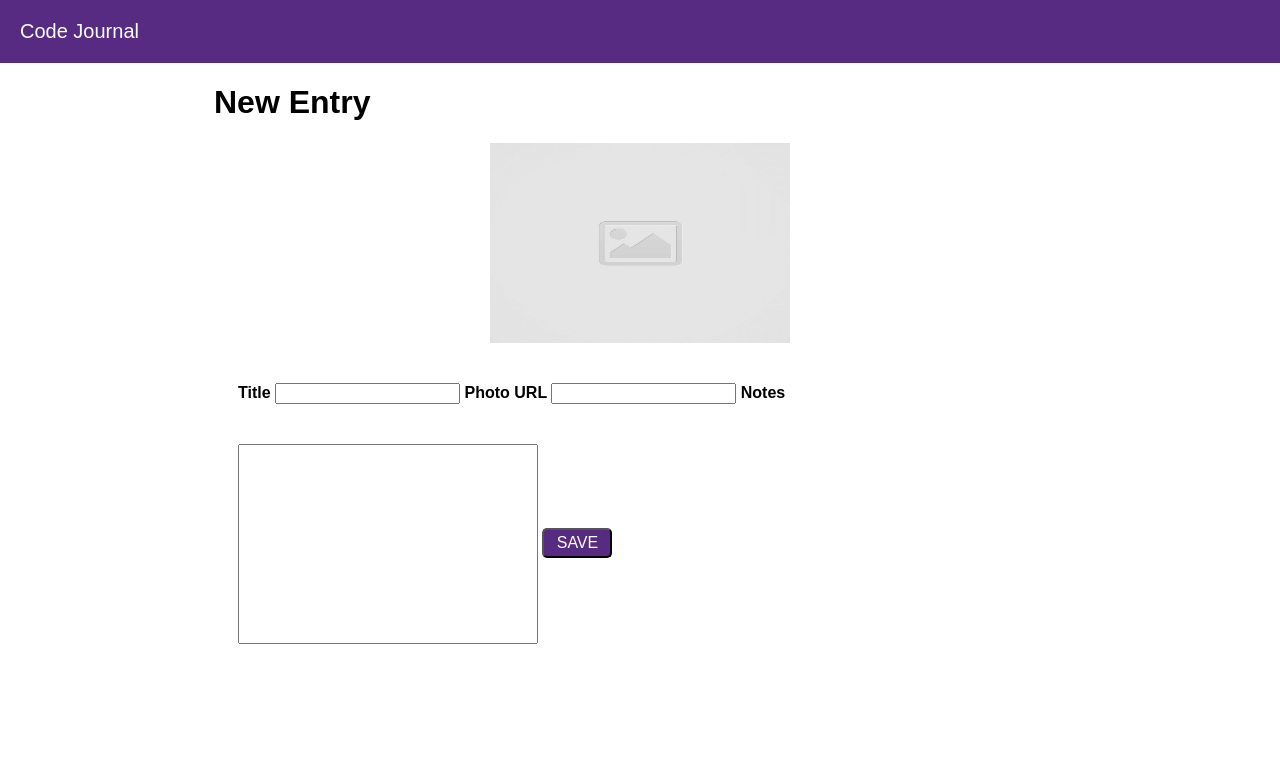
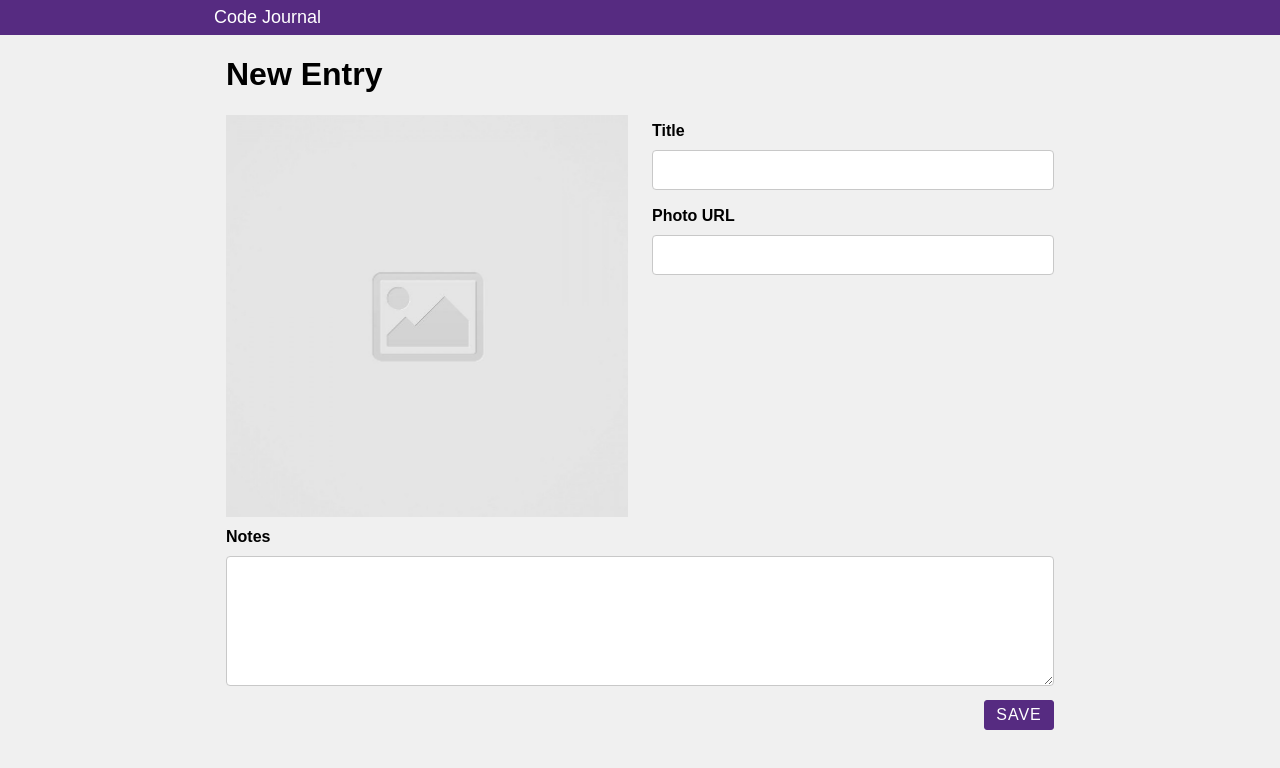
Before and after one commit to KevinUnkle/code-journal, a website: page index.html in a window 1280 px wide. Drawn offline with Linux system fonts and the light colour scheme; a web font is replaced by a local one.

Commit message:
Revamped HTML and CSS

```diff
--- a/css/layout.css
+++ b/css/layout.css
@@ -6,15 +6,14 @@
   max-width: 575px;
   margin: 0 auto;
   padding: 0 1.5rem;
-  display: flex;
-  flex-direction: column;
 }
 
-.header-container {
+/* .header-container {
   max-width: 575px;
   margin: 0 auto;
-  padding: 0 1.5rem;
-}
+  padding: 0 1.5rem; */
+
+/* } */
 
 .row {
   display: flex;
--- a/css/styles.css
+++ b/css/styles.css
@@ -1,53 +1,63 @@
+body {
+  background-color: #f0f0f0;
+}
+
 header {
-  display: flex;
   background-color: #562b81;
   color: white;
   font-family: sans-serif;
-  font-size: 20px;
-  align-items: center;
+  font-size: 18px;
+  height: 35px;
+  padding-top: 7px;
 }
 
-form {
+h1 {
   font-family: sans-serif;
   font-weight: bold;
 }
 
-h1 {
-  font-family: sans-serif;
+img {
+  width: 100%;
 }
 
-.url-pic {
-  height: 200px;
-  width: 300px;
-  margin-bottom: 20px;
+label {
+  display: block;
+  font-family: sans-serif;
+  font-weight: bold;
+  font-size: 16px;
+  margin-top: 7px;
 }
 
-input#title {
-  margin-bottom: 20px;
+input,
+textarea {
+  width: 100%;
+  height: 40px;
+  margin-bottom: 10px;
+  margin-top: 10px;
+  border-color: #c8c8c8;
+  border-style: solid;
+  border-radius: 4px;
+  border-width: 1px;
 }
 
-#photo-url {
-  margin-bottom: 20px;
-  margin-top: 20px;
+textarea {
+  height: 130px;
 }
 
-#notes {
-  height: 200px;
-  width: 300px;
-  margin-top: 20px;
-  margin-bottom: 20px;
-}
-
-#save-button {
+button {
+  display: flex;
+  justify-content: center;
+  margin-left: auto;
+  align-items: center;
   background-color: #562b81;
   color: white;
   width: 70px;
   height: 30px;
   font-family: sans-serif;
-  border-radius: 5px;
+  border-radius: 3px;
   font-size: 16px;
+  border-style: solid;
+  border-width: 1px;
+  border-color: #562b81;
+  letter-spacing: 1px;
 }
-
-#header-p {
-  margin-left: 20px;
-}
--- a/index.html
+++ b/index.html
@@ -1,45 +1,59 @@
 <!DOCTYPE html>
 <html lang="en">
+
 <head>
   <meta charset="UTF-8">
   <meta name="viewport" content="width=device-width, initial-scale=1.0">
   <title>Code Journal</title>
   <link rel="icon" href="images/favicon.ico">
-  <link
-    rel="stylesheet"
-    href="https://cdnjs.cloudflare.com/ajax/libs/font-awesome/6.0.0/css/all.min.css"
+  <link rel="stylesheet" href="https://cdnjs.cloudflare.com/ajax/libs/font-awesome/6.0.0/css/all.min.css"
     integrity="sha512-9usAa10IRO0HhonpyAIVpjrylPvoDwiPUiKdWk5t3PyolY1cOd4DSE0Ga+ri4AuTroPR5aQvXU9xC6qOPnzFeg=="
-    crossorigin="anonymous"
-    referrerpolicy="no-referrer" />
+    crossorigin="anonymous" referrerpolicy="no-referrer" />
+  <link href="https://fonts.googleapis.com/css2?family=Open+Sans&family=Proza+Libre:wght@500&display=swap"
+    rel="stylesheet">
   <link rel="stylesheet" href="css/reset.css">
   <link rel="stylesheet" href="css/layout.css">
   <link rel="stylesheet" href="css/styles.css">
 </head>
+
 <body>
   <header>
-    <p id="header-p" class="header-P">Code Journal</p>
+    <div class="container">
+      <nav class="navbar-column-full">
+        <span>Code Journal</span>
+      </nav>
+    </div>
   </header>
   <main class="container">
-    <h1>New Entry</h1>
-    <div class="container">
-      <input type="image" src="images/placeholder-image-square.jpg" class="url-pic">
-    </div>
-    <div class="container">
-      <div data-view="entry-form">
-        <form id="form">
-          <label for="title">Title</label>
-          <input type="text" id="title" name="title" required>
-          <label for="photoURL">Photo URL</label>
-          <input type="text" id="photo-url" name="photo-url" required>
-          <label for="notes">Notes</label>
-          <input type="text" id="notes" name="notes" required>
-          <input type="submit" id="save-button" value="SAVE">
-        </form>
-      </div>
+    <div data-view="entry-form">
+      <form id="form">
+        <div class="row">
+          <div class="column-full">
+            <h1>New Entry</h1>
+          </div>
+        </div>
+        <div class="row">
+          <div class="column-half">
+            <img src="images/placeholder-image-square.jpg" alt="square image">
+          </div>
+          <div class="column-half">
+            <label for="title">Title</label>
+            <input id="title" type="text" name="title">
+            <label for="photo-url">Photo URL</label>
+            <input id="photo-url" type="url" name="photoUrl">
+          </div>
+          <div class="column-full">
+            <label for="notes">Notes</label>
+            <textarea id="notes" name="notesbox"></textarea>
+            <button type="submit">SAVE</button>
+          </div>
+        </div>
+      </form>
     </div>
     <div data-view="entries" class="hidden"></div>
   </main>
   <script src="js/data.js"></script>
   <script src="js/main.js"></script>
 </body>
+
 </html>
--- a/js/main.js
+++ b/js/main.js
@@ -1,25 +1,26 @@
-const $photoURL = document.querySelector('#photo-url');
+const photoURL = document.querySelector('#photo-url');
+const $imgSrc = document.querySelector('.url-pic');
 
-$photoURL.addEventListener('input', function (event) {
-  const $urlValue = $photoURL.value;
-  const $imgSrc = document.querySelector('.url-pic');
-  $imgSrc.setAttribute('src', $urlValue);
+photoURL.addEventListener('input', function (event) {
+  const urlValue = photoURL.value;
+  $imgSrc.setAttribute('src', urlValue);
 });
 
+const $titleForm = document.querySelector('#title');
+const $photoForm = document.querySelector('#photo-url');
+const $notesForm = document.querySelector('#notes');
 const $form = document.querySelector('#form');
+
 $form.addEventListener('submit', function (event) {
   event.preventDefault();
   const newObject = {};
-  const $titleForm = document.querySelector('#title');
-  const $photoForm = document.querySelector('#photo-url');
-  const $notesForm = document.querySelector('#notes');
-  newObject.$titleForm = $titleForm.value;
-  newObject.$photoForm = $photoForm.value;
-  newObject.$notesForm = $notesForm.value;
+  newObject.title = $titleForm.value;
+  newObject.photoURL = $photoForm.value;
+  newObject.notes = $notesForm.value;
   newObject.entryId = data.nextEntryId;
   data.nextEntryId++;
-  data.entries.push(newObject);
-  const $imgSrc = document.querySelector('.url-pic');
+  data.entries.unshift(newObject);
+
   $imgSrc.setAttribute('src', 'images/placeholder-image-square.jpg');
   $form.reset();
 });
```
